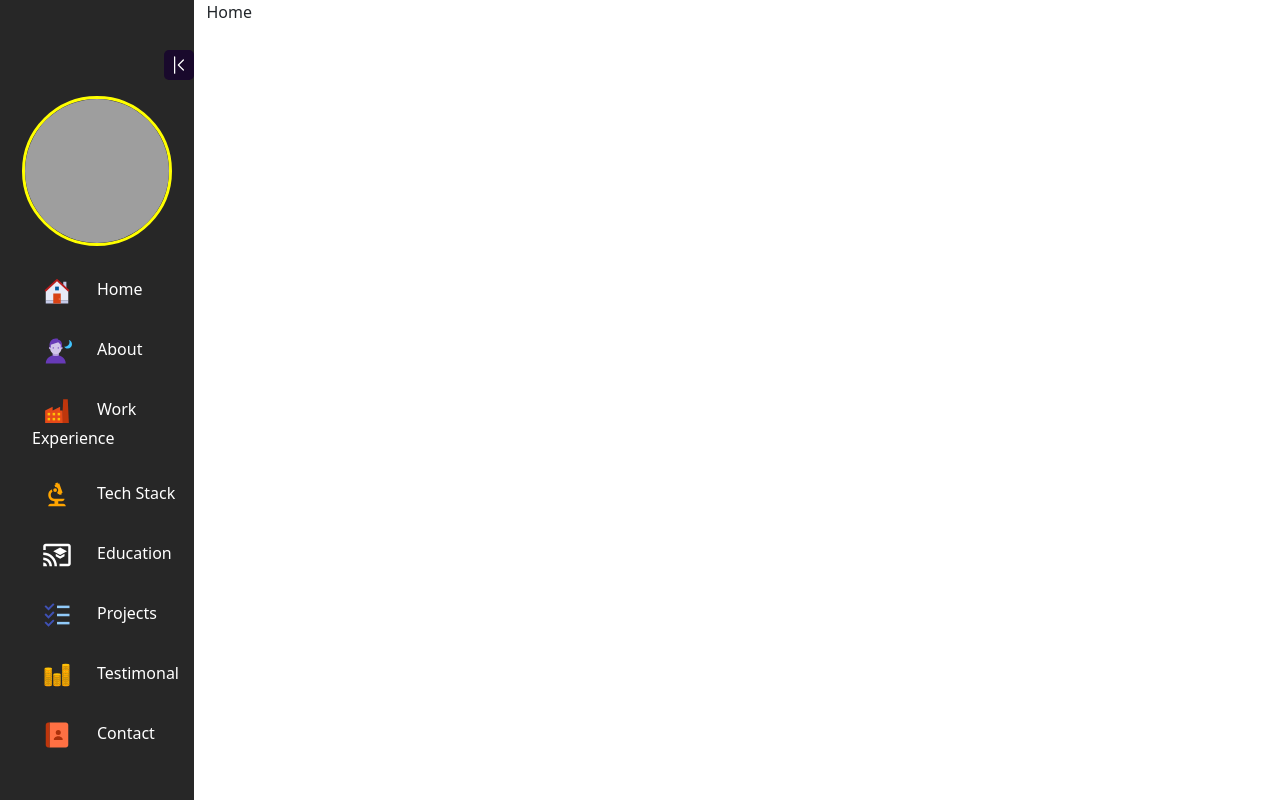
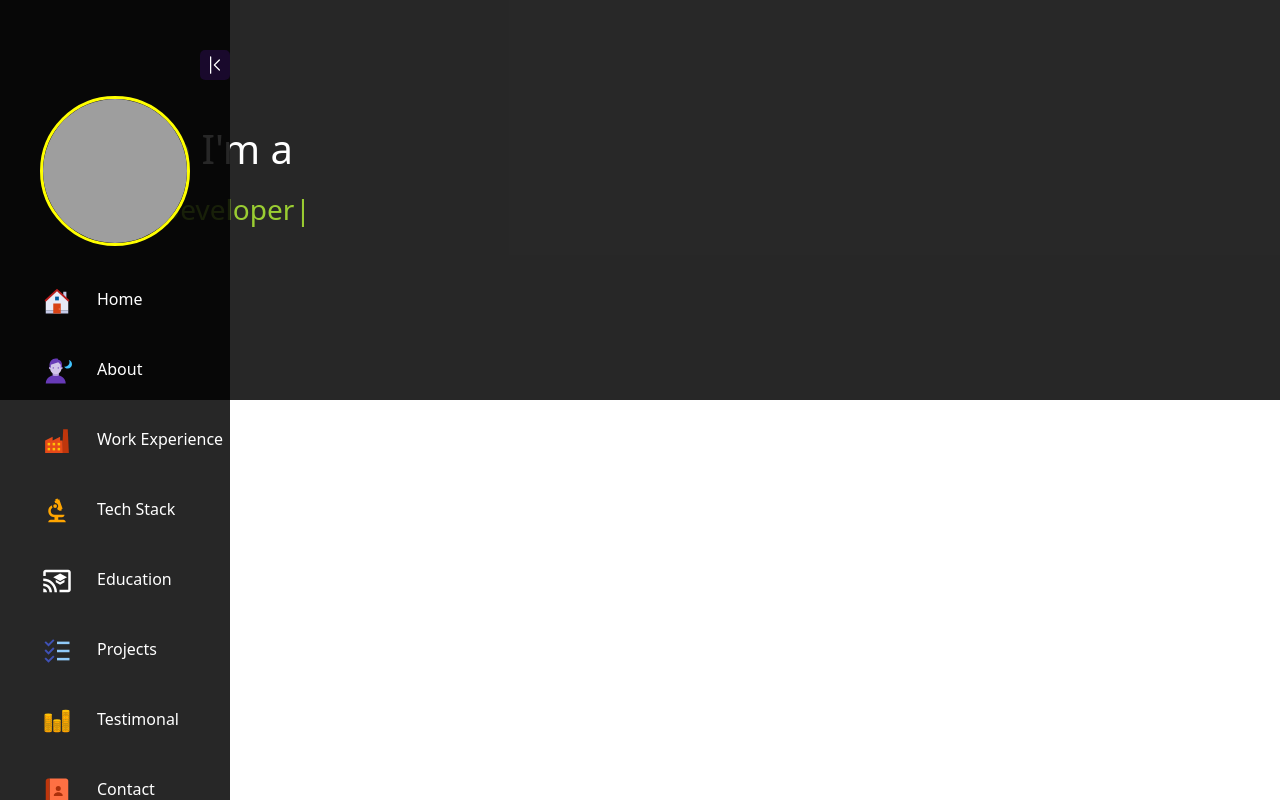
Before and after one commit to mayragann/Portfolio, a React (Create React App) app in the folder portfolio/: page / in a window 1280 px wide. Built offline with nearby package versions, Linux system fonts and the light colour scheme; grey boxes are pictures that could not be loaded.

Commit message:
Added Typewriter Effect, styled Home Component + Further SidebarList Component adjustments

```diff
--- a/portfolio/package.json
+++ b/portfolio/package.json
@@ -10,6 +10,7 @@
     "react-dom": "^18.2.0",
     "react-icons": "^4.4.0",
     "react-scripts": "5.0.1",
+    "typewriter-effect": "^2.19.0",
     "web-vitals": "^2.1.4"
   },
   "scripts": {
--- a/portfolio/src/Component/Home/Home.css
+++ b/portfolio/src/Component/Home/Home.css
@@ -0,0 +1,12 @@
+.home {
+  height: 400px;
+  color: white;
+}
+.home-content h1 {
+  margin: auto;
+  margin-top: 125px;
+}
+.home-content h3 {
+  margin-top: 20px;
+  color: yellowgreen;
+}
--- a/portfolio/src/Component/Home/Home.jsx
+++ b/portfolio/src/Component/Home/Home.jsx
@@ -1,10 +1,29 @@
 import React from 'react'
 import "./Home.css"
+import Typewriter from 'typewriter-effect';
 
 const Home = () => {
-  return (
-    <div>Home</div>
-  )
+    return (
+        <div className='container-fluid home'>
+            <div className='container home-content'>
+                <h1>Hello I'm a</h1>
+                <h3>
+                <Typewriter options={
+                        {
+                            strings: [
+                                'Full Stack Software Developer', 'Web Developer', 'UI/UX Designer'
+                            ],
+                            autoStart: true,
+                            loop: true,
+                            delay:5
+                        }
+                    }/>
+
+                </h3>
+            </div>
+
+        </div>
+    )
 }
 
 export default Home
--- a/portfolio/src/Component/Sidebar/Sidebar.css
+++ b/portfolio/src/Component/Sidebar/Sidebar.css
@@ -1,11 +1,12 @@
 .sidebar-section{
     display: flex;
-    /* background-color:#030303da; */
+    background-color:#030303da;
 }
 .sidebar{
     height:100vh;
     background-color:#030303da;
     width:95px;
+    position: fixed;
 }
 .sidebar-expand{
     width:230px;
--- a/portfolio/src/Component/Sidebar/SidebarList.css
+++ b/portfolio/src/Component/Sidebar/SidebarList.css
@@ -14,7 +14,7 @@
     color:white;
     list-style-type: none;
     cursor: pointer;
-    margin-top: 30px;
+    margin-top: 40px;
 }
 .navbar-items ul li svg{
     margin-right:25px;
```
Also changed, not shown: portfolio/src/Component/Sidebar/SidebarList.jsx (+3 -5 lines), 1 other file (tests, documents, lock files or other folders).
